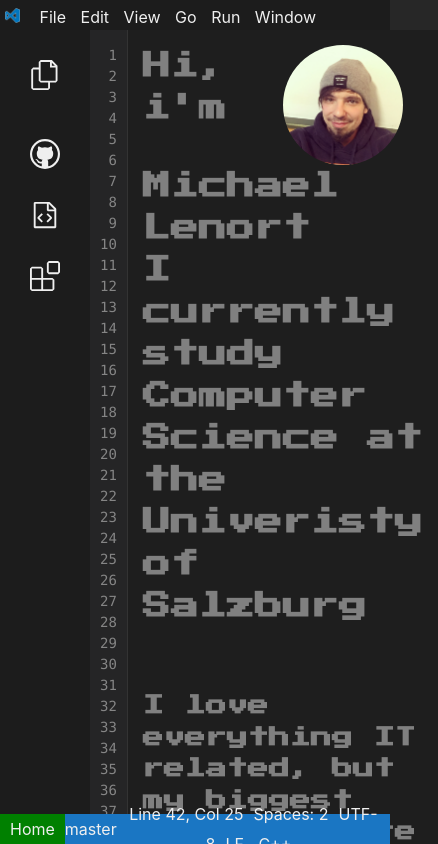
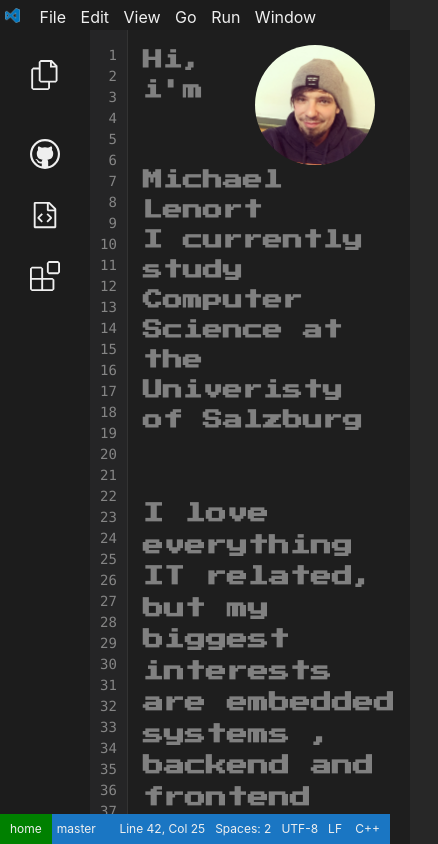
Before and after one commit to Michaeel4/Michaeel4, a React (Create React App) app: page / in a window 390 px wide. Shown: the top 844 px of the page, 438 px wide, since content can reach past the window. Built offline with nearby package versions, Linux system fonts and the light colour scheme.

Commit message:
added some responsive design

```diff
--- a/public/index.html
+++ b/public/index.html
@@ -2,7 +2,6 @@
 <html lang="en">
   <head>
     <meta charset="utf-8" />
-    <link rel="icon" href="%PUBLIC_URL%/favicon.ico" />
     <meta name="viewport" content="width=device-width, initial-scale=1" />
     <meta name="theme-color" content="#000000" />
     <meta
@@ -24,7 +23,7 @@
       work correctly both with client-side routing and a non-root public URL.
       Learn how to configure a non-root public URL by running `npm run build`.
     -->
-    <title>React App</title>
+    <title>Michaels Portfolio Site</title>
   </head>
   <body>
     <noscript>You need to enable JavaScript to run this app.</noscript>
--- a/src/components/sidebar.css
+++ b/src/components/sidebar.css
@@ -25,7 +25,7 @@
     position:fixed;
     background-color: #1c1c1c;
     margin-top: 30px;
-    height:100vh;
+    height:100%;
     width:90px;
     z-index:10;
     text-align:center;
@@ -41,7 +41,7 @@
   background-color: #161616;
   margin-top: 30px;
   margin-left: 90px;
-  height:100vh;
+  height:100%;
   width:300px;
   z-index:10;
   text-align:left;
@@ -228,20 +228,27 @@
 
   #navbar1 .green a{
     margin-left: 10px;
-    margin-right: 10px;
+
   }
 
   #navbar1 .left {
-    margin-left: 0px;
+
     float: center;
     display: flex;
     align-items: center;
 
   }
 
+  #mast{
+    margin-left: 5px;
+  }
+
   #navbar1 .right {
     margin-right: 10px;
   }
+
+
+
 
   #navbar1 a {
     color: #efefef;
@@ -547,3 +554,26 @@
       display: none;
     }
   }
+
+
+
+
+  @media (max-width: 768px) {
+
+
+
+.container .content h1 {
+
+  font-size: 20px;
+}
+
+    #navbar1 .left{
+      margin-left: 0;
+      margin-right: 0;
+      font-size: 12px;
+    }
+    #navbar1 .right {
+      margin-right: 0px;
+      font-size: 12px;
+    }
+  }
--- a/src/components/sidebar.js
+++ b/src/components/sidebar.js
@@ -196,9 +196,9 @@ class SideBar extends React.Component{
       <div id="navbar1" class="">
       <div class="left">
         <div className="green">
-    <a href="#">Home</a>
+    <a href="#">home</a>
     </div>
-    <a href="#">master</a>
+    <a href="#" id="mast">master</a>
 
   </div>
   <div class="right">
```
